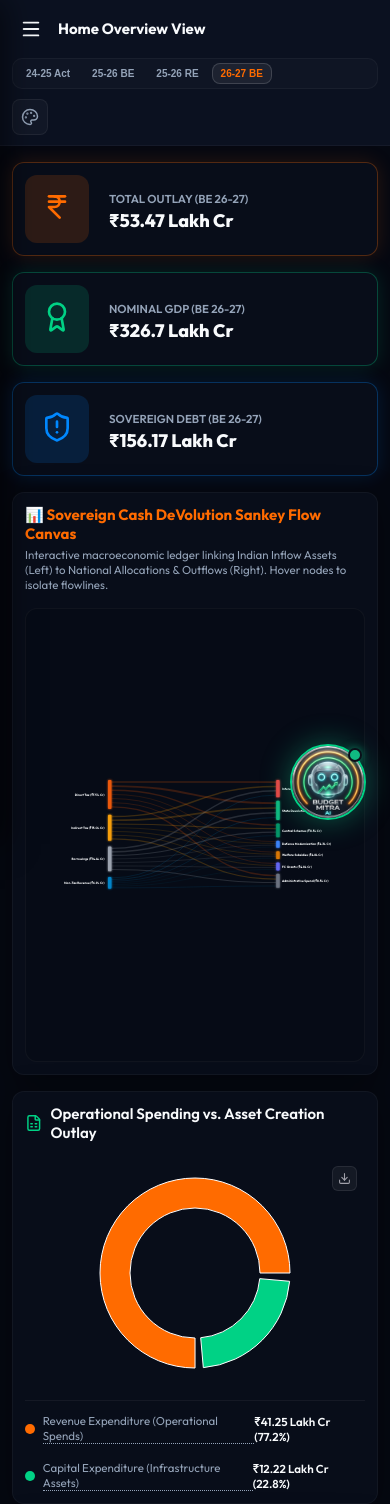
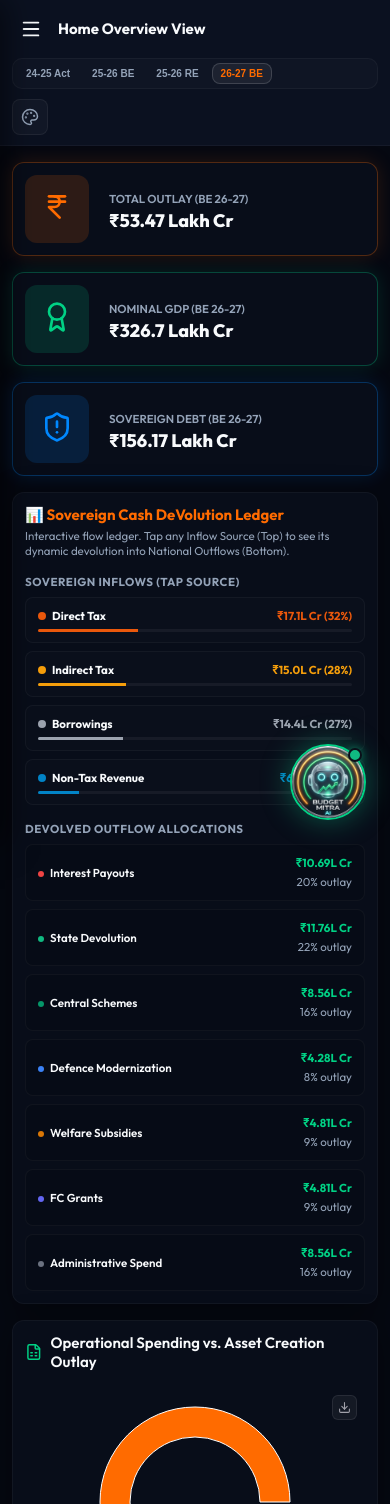
Before and after one commit to NisargPatel03/BharatBudget, a React (Vite) app: page / in a window 390 px wide. Shown: the top 1504 px of the page. Built offline with nearby package versions, Linux system fonts and the light colour scheme.

Commit message:
Implement mobile-responsive Sovereign DeVolution Cashflow Ledger component fallback

```diff
--- a/src/components/Dashboards/OverviewDashboard.jsx
+++ b/src/components/Dashboards/OverviewDashboard.jsx
@@ -8,6 +8,13 @@ import ChartContainer from '../ChartContainer';
 function SankeyFlowDiagram() {
   const [hoveredNode, setHoveredNode] = useState(null); // { type: 'inflow'|'outflow', id }
   const [hoveredLink, setHoveredLink] = useState(null); // { from, to, val, fromLabel, toLabel }
+  const [isMobile, setIsMobile] = useState(window.innerWidth < 768);
+
+  React.useEffect(() => {
+    const handleResize = () => setIsMobile(window.innerWidth < 768);
+    window.addEventListener('resize', handleResize);
+    return () => window.removeEventListener('resize', handleResize);
+  }, []);
 
   const INFLOWS = [
     { id: 'direct', label: 'Direct Tax', val: 32, labelVal: '₹17.1L Cr', color: '#ea580c', y1: 20, y2: 120 },
@@ -50,6 +57,131 @@ function SankeyFlowDiagram() {
       });
     });
   });
+
+  if (isMobile) {
+    return (
+      <div className="glass-panel col-12 animate-fade-in" style={{ display: 'flex', flexDirection: 'column', gap: '16px', minHeight: 'auto', padding: '16px' }}>
+        <div>
+          <h3 style={{ fontSize: '15px', fontWeight: 700, display: 'flex', alignItems: 'center', gap: '8px', color: 'var(--saffron)', margin: 0 }}>
+            📊 Sovereign Cash DeVolution Ledger
+          </h3>
+          <span style={{ fontSize: '11.5px', color: 'var(--text-secondary)', display: 'block', marginTop: '4px' }}>
+            Interactive flow ledger. Tap any Inflow Source (Top) to see its dynamic devolution into National Outflows (Bottom).
+          </span>
+        </div>
+
+        <div style={{ display: 'flex', flexDirection: 'column', gap: '20px' }}>
+          {/* Inflows Deck */}
+          <div>
+            <span style={{ fontSize: '10px', fontWeight: 700, color: 'var(--text-secondary)', letterSpacing: '0.5px', display: 'block', marginBottom: '8px' }}>
+              SOVEREIGN INFLOWS (TAP SOURCE)
+            </span>
+            <div style={{ display: 'flex', flexDirection: 'column', gap: '8px' }}>
+              {INFLOWS.map((inf) => {
+                const isSelected = hoveredNode?.type === 'inflow' && hoveredNode.id === inf.id;
+                return (
+                  <div
+                    key={inf.id}
+                    onClick={() => {
+                      if (hoveredNode?.type === 'inflow' && hoveredNode.id === inf.id) {
+                        setHoveredNode(null);
+                      } else {
+                        setHoveredNode({ type: 'inflow', id: inf.id });
+                      }
+                    }}
+                    style={{
+                      background: isSelected ? 'rgba(255,255,255,0.06)' : 'rgba(255,255,255,0.01)',
+                      border: isSelected ? '1px solid ' + inf.color : '1px solid var(--border-glass)',
+                      borderRadius: '8px',
+                      padding: '10px 12px',
+                      cursor: 'pointer',
+                      transition: 'all 0.2s',
+                      display: 'flex',
+                      flexDirection: 'column',
+                      gap: '6px'
+                    }}
+                  >
+                    <div style={{ display: 'flex', justifyContent: 'space-between', alignItems: 'center' }}>
+                      <span style={{ fontSize: '12px', fontWeight: 700, color: 'var(--text-primary)' }}>
+                        <span style={{ display: 'inline-block', width: '8px', height: '8px', borderRadius: '50%', background: inf.color, marginRight: '6px' }} />
+                        {inf.label}
+                      </span>
+                      <strong style={{ fontSize: '12px', color: inf.color }}>{inf.labelVal} ({inf.val}%)</strong>
+                    </div>
+                    {/* Tiny visual bar */}
+                    <div style={{ height: '3px', background: 'rgba(255,255,255,0.05)', borderRadius: '2px', overflow: 'hidden' }}>
+                      <div style={{ height: '100%', width: inf.val + '%', background: inf.color }} />
+                    </div>
+                  </div>
+                );
+              })}
+            </div>
+          </div>
+
+          {/* Connected Outflows */}
+          <div>
+            <span style={{ fontSize: '10px', fontWeight: 700, color: 'var(--text-secondary)', letterSpacing: '0.5px', display: 'block', marginBottom: '8px' }}>
+              DEVOLVED OUTFLOW ALLOCATIONS
+            </span>
+            <div style={{ display: 'flex', flexDirection: 'column', gap: '8px' }}>
+              {OUTFLOWS.map((out) => {
+                let proportionalAmt = 0;
+
+                if (hoveredNode?.type === 'inflow') {
+                  const selectedInflow = INFLOWS.find(i => i.id === hoveredNode.id);
+                  if (selectedInflow) {
+                    const totalOutlayVal = 5347315; // 53.47 Lakh Crores
+                    const inflowAmt = totalOutlayVal * (selectedInflow.val / 100);
+                    proportionalAmt = (inflowAmt * (out.val / 100)) / 100000; // in Lakh Crores
+                  }
+                } else {
+                  const totalOutlayVal = 5347315;
+                  proportionalAmt = (totalOutlayVal * (out.val / 100)) / 100000;
+                }
+
+                return (
+                  <div
+                    key={out.id}
+                    style={{
+                      background: 'rgba(0,0,0,0.15)',
+                      border: '1px solid var(--border-glass)',
+                      borderRadius: '8px',
+                      padding: '10px 12px',
+                      display: 'flex',
+                      justifyContent: 'space-between',
+                      alignItems: 'center',
+                      opacity: hoveredNode ? 0.9 : 1,
+                      transition: 'all 0.2s'
+                    }}
+                  >
+                    <div>
+                      <span style={{ display: 'block', fontSize: '11.5px', fontWeight: 600, color: 'var(--text-primary)' }}>
+                        <span style={{ display: 'inline-block', width: '6px', height: '6px', borderRadius: '50%', background: out.color, marginRight: '6px' }} />
+                        {out.label}
+                      </span>
+                      {hoveredNode?.type === 'inflow' && (
+                        <span style={{ fontSize: '9.5px', color: 'var(--text-muted)' }}>
+                          Funded by {INFLOWS.find(i => i.id === hoveredNode.id)?.label}
+                        </span>
+                      )}
+                    </div>
+                    <div style={{ textAlign: 'right' }}>
+                      <strong style={{ fontSize: '12px', color: 'var(--emerald)', display: 'block' }}>
+                        ₹{proportionalAmt.toFixed(2)}L Cr
+                      </strong>
+                      <span style={{ fontSize: '9px', color: 'var(--text-secondary)' }}>
+                        {hoveredNode?.type === 'inflow' ? `${(INFLOWS.find(i => i.id === hoveredNode.id).val * out.val / 100).toFixed(2)}% of budget` : `${out.val}% outlay`}
+                      </span>
+                    </div>
+                  </div>
+                );
+              })}
+            </div>
+          </div>
+        </div>
+      </div>
+    );
+  }
 
   return (
     <div className="glass-panel col-12 animate-fade-in animate-pulse- 중앙" style={{ display: 'flex', flexDirection: 'column', gap: '16px', minHeight: '480px' }}>
```
